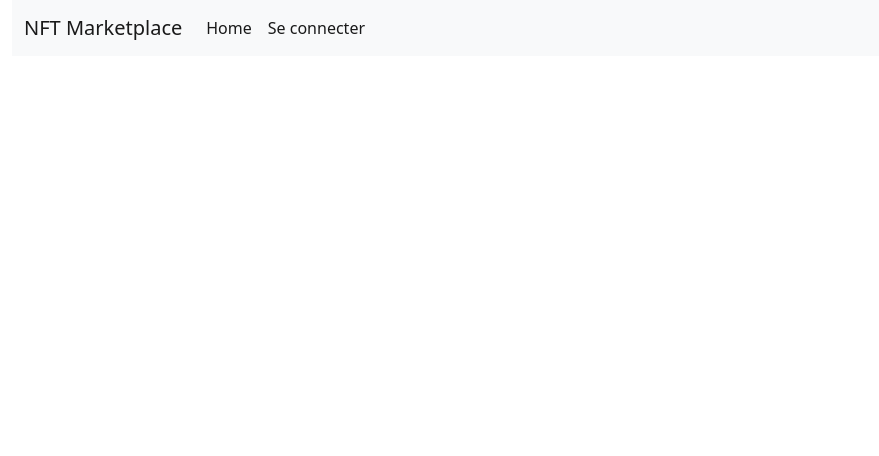
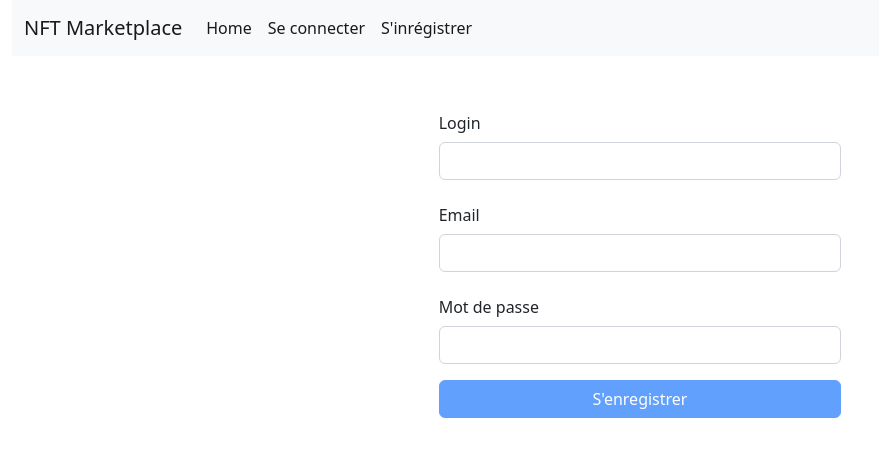
Before and after one commit to OlgaPadkovenka/angular-cours, an Angular app: page /register in a window 1280 px wide. Before the commit this address led to /. Shown: the top 456 px of the page, without its empty margins (0-879 px from the left). Built offline with nearby package versions, Linux system fonts and the light colour scheme.

Commit message:
add register

```diff
--- a/src/app/app.component.html
+++ b/src/app/app.component.html
@@ -13,6 +13,9 @@
            <li class="nav-item">
             <a class="nav-link active" aria-current="page" routerLink="/login">Se connecter</a>
           </li>
+          <li class="nav-item">
+            <a class="nav-link active" aria-current="page" routerLink="/register">S'inrégistrer</a>
+          </li>
          </ul>
        </div>
      </div>
--- a/src/app/app.routes.ts
+++ b/src/app/app.routes.ts
@@ -3,9 +3,11 @@
 import { ListNftComponent } from "./marketplace/list-nft/list-nft.component";
 import {LogGuard} from "./user/log.guard";
 import { LoginComponent } from "./user/login/login.component";
+import { RegisterComponent } from "./user/register/register.component";
 
 export const ROUTES: Routes = [
     {path: '', component: ListNftComponent},
     {path: 'description/:blockchain/:contractId/:token', component: DescriptionComponent, canActivate: [LogGuard]},
-    {path: 'login', component: LoginComponent}
+    {path: 'login', component: LoginComponent},
+    {path: 'register', component: RegisterComponent}
 ]
--- a/src/app/marketplace/marketplace.module.ts
+++ b/src/app/marketplace/marketplace.module.ts
@@ -8,6 +8,7 @@
 import { RouterModule } from '@angular/router';
 import { FormsModule, ReactiveFormsModule } from '@angular/forms';
 import { LoginComponent } from '../user/login/login.component';
+import { RegisterComponent } from '../user/register/register.component';
 
 
 
@@ -19,7 +20,8 @@
     FavoriteNftComponent,
     ListNftComponent,
     DescriptionComponent,
-    LoginComponent
+    LoginComponent,
+    RegisterComponent
 
   ],
   imports: [
--- a/src/app/user/login/login.component.html
+++ b/src/app/user/login/login.component.html
@@ -40,7 +40,7 @@
           </div>
         </div>
         <div class="d-flex justify-content-end">
-         <a routerLink="/register"> Créer un compte</a>
+         <a routerLink="/register">Créer un compte</a>
         </div>
       </div>
       <div class="col-4"></div>
--- /dev/null
+++ b/src/app/user/register/register.component.html
@@ -0,0 +1,67 @@
+<form (ngSubmit)="onRegister()" [formGroup]="registerForm">
+    <div class="mb-3 row">
+      <div class="col-4"></div>
+      <div class="col-4">
+        <label for="inputLogin" class="col-sm-2 col-form-label">Login</label>
+        <div class="col-sm-10 w-100">
+          <input type="login" name="login" class="form-control" id="inputLogin" formControlName="login">
+        </div>
+        <div *ngIf="registerForm.get('login')!.dirty && registerForm.get('login')!.touched">
+          <div class="mt-2"  *ngIf="registerForm.get('login')!.hasError('required')">
+            Un login est requis
+          </div>
+          <div class="mt-2"  *ngIf="registerForm.get('login')!.hasError('minlength')">
+            Le login doit contenir au moins trois caractères
+          </div>
+        </div>
+      </div>
+      <div class="col-4"></div>
+    </div>
+    <div class="mb-3 row">
+      <div class="col-4"></div>
+      <div class="col-4">
+        <label for="inputEmail" class="col-sm-2 col-form-label">Email</label>
+        <div class="col-sm-10 w-100">
+          <input type="email" name="email" class="form-control" id="inputEmail" formControlName="email">
+        </div>
+        <div *ngIf="registerForm.get('email')!.dirty && registerForm.get('email')!.touched">
+          <div class="mt-2" *ngIf="registerForm.get('email')!.hasError('required')">
+            Un email est requis
+          </div>
+          <div class="mt-2" *ngIf="registerForm.get('email')!.hasError('minlength')">
+            L'email doit contenir au moins trois caractères
+          </div>
+          <div class="mt-2"  *ngIf="registerForm.get('email')!.hasError('email')">
+            Veuillez rentrer un email valide
+          </div>
+        </div>
+      </div>
+      <div class="col-4"></div>
+    </div>
+    <div class="mb-3 row">
+      <div class="col-4"></div>
+      <div class="col-4">
+        <label for="inputPassword" class="col-form-label">Mot de passe</label>
+        <div class="col-sm-10 w-100">
+          <input type="password" name="password" minlength="3" class="form-control" id="inputPassword"
+                 formControlName="password">
+        </div>
+        <div *ngIf="registerForm.get('password')!.dirty && registerForm.get('password')!.touched">
+          <div class="mt-2" *ngIf="registerForm.get('password')!.hasError('required')">
+            Un mot de passe est requis
+          </div>
+          <div class="mt-2" *ngIf="registerForm.get('password')!.hasError('minlength')">
+            Le mot de passe doit être d'au moins 10 caractères.
+          </div>
+        </div>
+      </div>
+      <div class="col-4"></div>
+    </div>
+    <div class="mb-3 row">
+      <div class="col-4"></div>
+      <div class="col-4">
+        <button class="btn btn-primary w-100" [disabled]="registerForm.invalid">S'enregistrer</button>
+      </div>
+      <div class="col-4"></div>
+    </div>
+  </form>
--- /dev/null
+++ b/src/app/user/register/register.component.ts
@@ -0,0 +1,28 @@
+import { Component, OnInit } from '@angular/core';
+import { FormBuilder, FormControl, Validators } from '@angular/forms';
+import {Router} from "@angular/router";
+
+@Component({
+  selector: 'app-register',
+  templateUrl: './register.component.html',
+  styleUrls: ['./register.component.scss']
+})
+export class RegisterComponent implements OnInit {
+
+  public registerForm = this.formBuilder.group({
+    login: new FormControl<string>('', [Validators.required, Validators.minLength(3)]),
+    email: new FormControl<string>('', [Validators.required, Validators.minLength(3), Validators.email]),
+    password: new FormControl<string>('', [Validators.required, Validators.minLength(10)])
+  })
+
+  constructor(private formBuilder: FormBuilder, private router: Router) {
+  }
+
+  ngOnInit(): void {
+  }
+  onRegister(): void {
+    const registerUser = this.registerForm.value;
+    console.dir(registerUser);
+    this.router.navigate(['login']);
+  }
+}
```
Also changed, not shown: src/app/app.module.ts (+3 -4 lines), src/app/user/register/register.component.scss (added), 1 other file (tests, documents, lock files or other folders).
